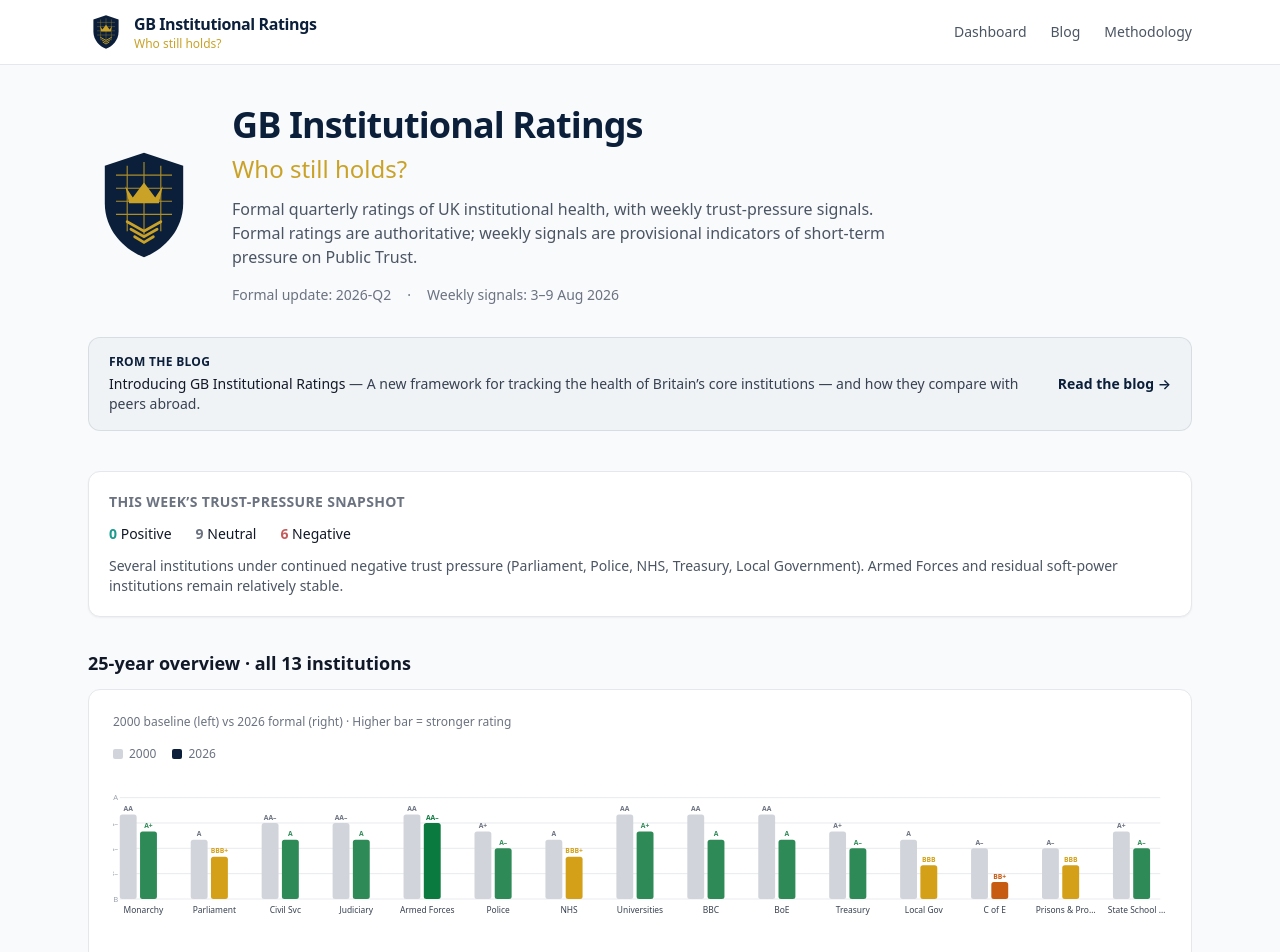
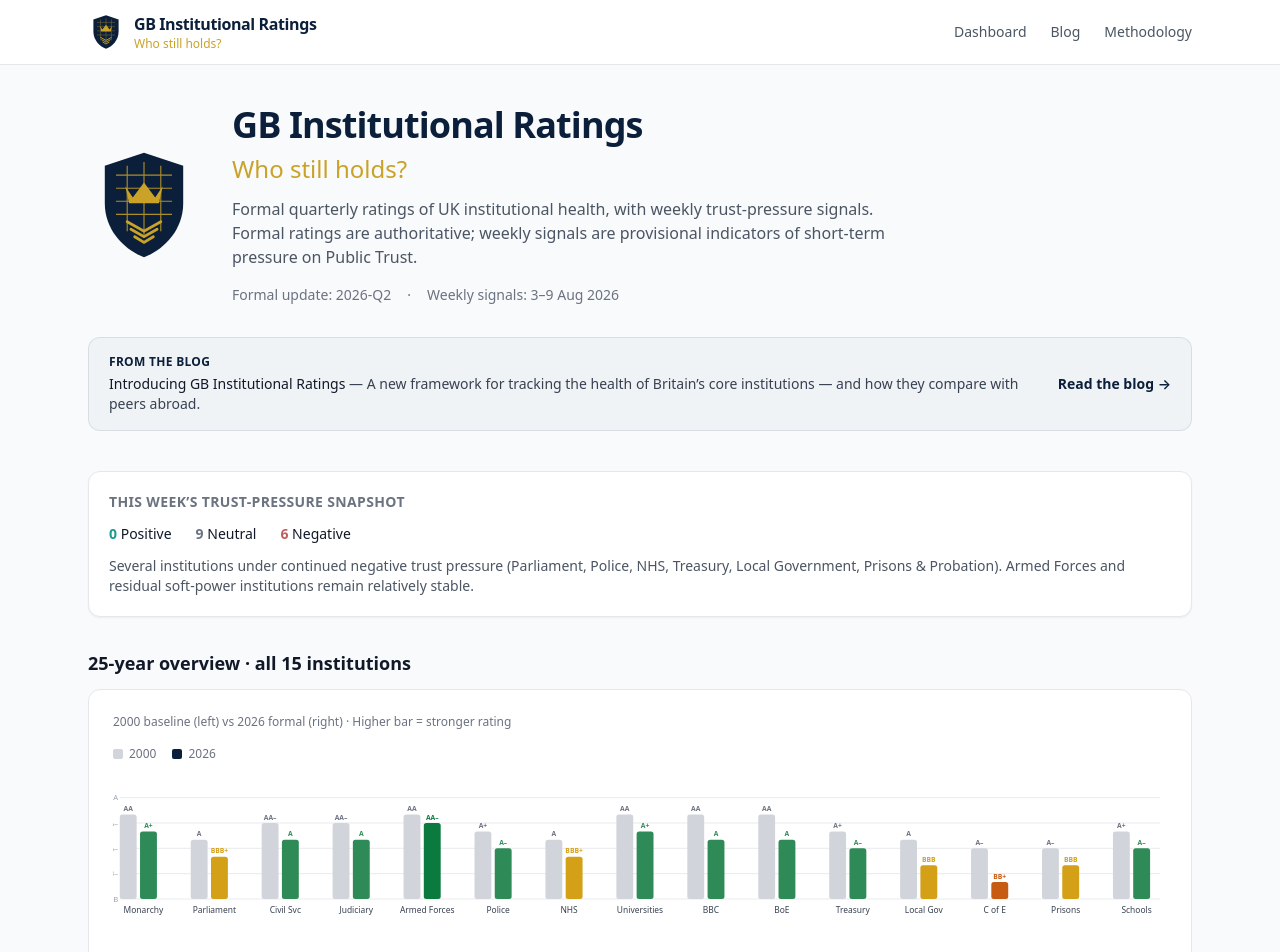
Before and after one commit to stumpyuk1/gir-institutional-ratings, a Next.js app: page / in a window 1280 px wide. Shown: the top 952 px of the page. Built offline with nearby package versions, Linux system fonts and the light colour scheme.

Commit message:
Update dashboard for 15 institutions including Prisons and Schools

```diff
--- a/app/page.tsx
+++ b/app/page.tsx
@@ -20,6 +20,8 @@ const SHORT: Record<string, string> = {
   "hm-treasury": "Treasury",
   "local-government": "Local Gov",
   "church-of-england": "C of E",
+  "prisons-probation": "Prisons",
+  "state-school-system": "Schools",
 };
 
 export default function DashboardPage() {
@@ -100,14 +102,14 @@ export default function DashboardPage() {
           </div>
         </div>
         <p className="mt-3 text-sm text-gray-600">
-          Several institutions under continued negative trust pressure (Parliament, Police, NHS, Treasury, Local Government). Armed Forces and residual soft-power institutions remain relatively stable.
+          Several institutions under continued negative trust pressure (Parliament, Police, NHS, Treasury, Local Government, Prisons & Probation). Armed Forces and residual soft-power institutions remain relatively stable.
         </p>
       </div>
 
       {/* Overview chart */}
       <div className="mb-10">
         <h2 className="text-lg font-semibold text-gray-900 mb-3">
-          25-year overview · all 13 institutions
+          25-year overview · all 15 institutions
         </h2>
         <ComparisonChart rows={overviewRows} />
       </div>
```
